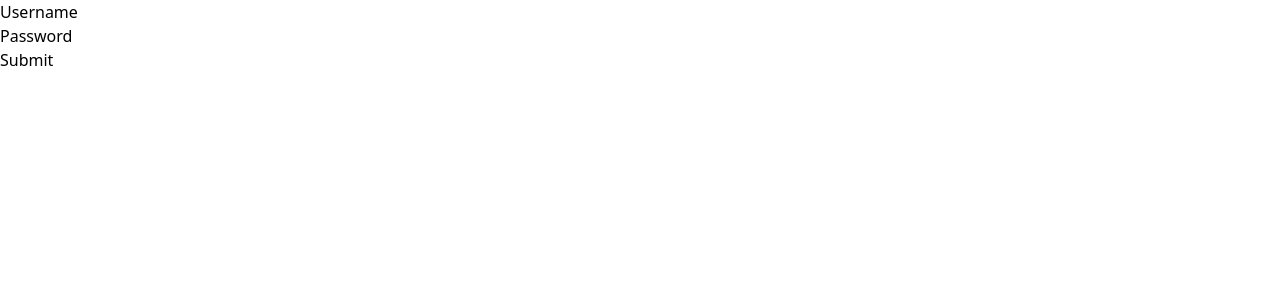
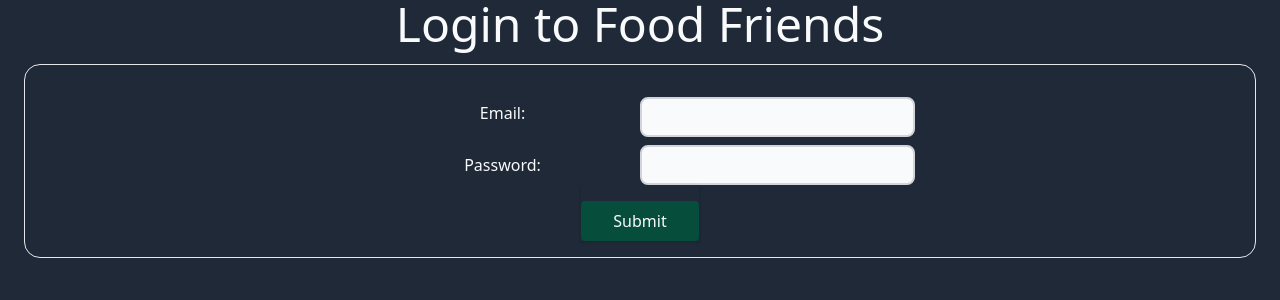
Before and after one commit to andyanday33/food-friends, a Nuxt app in the folder front-end/: page /login in a window 1280 px wide. Shown: the top 300 px of the page. Built offline with nearby package versions, Linux system fonts and the light colour scheme.

Commit message:
Updated login page styling, Added incorrect credential information to login page

```diff
--- a/front-end/pages/Cuisines.vue
+++ b/front-end/pages/Cuisines.vue
@@ -45,7 +45,7 @@ const axios = require('axios').default;
 export default {
     components: { Navbar, Sidebar },
     name: "CuisinesPage",
-    //middleware: 'auth',
+    middleware: 'auth',
 
     async beforeMount() {
         //Get all the ingredients from the backend and store them in Vuex store
--- a/front-end/pages/Recipes/_type.vue
+++ b/front-end/pages/Recipes/_type.vue
@@ -26,7 +26,7 @@ const axios = require('axios').default;
 export default {
     components: { Navbar, Sidebar },
     name: "CuisinesPage",
-    //middleware: 'auth',
+    middleware: 'auth',
     data() {
         return {
             recipes: []
--- a/front-end/pages/Unauthorized.vue
+++ b/front-end/pages/Unauthorized.vue
@@ -3,10 +3,10 @@
 <Navbar />
 <main class="flex">
 <Sidebar class = "flex-none" />
-<div class="flex-1 p-4 grow shadow justify-start">
+<div class="flex-1 p-4 grow border rounded-2xl mx-6 mt-4 overflow-auto">
         <h2 class="text-5xl text-center">Unauthorized</h2>
-        <p class="p-4">
-            Please <a href="#" class="lg:inline-block lg:mt-0 py-2 rounded hover:bg-green-900 " @click="$auth.loginWith('auth0')">Login or Signup</a>  to see this page
+        <p class="text-center p-4">
+            Please <NuxtLink to="/login" class="lg:inline-block lg:mt-0 py-2 rounded hover:bg-green-900">Login or Signup</NuxtLink>  to see this page
         </p>
 </div>
 
--- a/front-end/pages/login.vue
+++ b/front-end/pages/login.vue
@@ -1,17 +1,24 @@
 <template>
-  <div>
-    <form @submit.prevent="userLogin">
-      <div>
-        <label>Username</label>
-        <input type="text" v-model="login.username" />
+  <div class="bg-gray-800 text-gray-50 h-screen justify-center">
+    <h1 class="text-5xl text-center">Login to Food Friends</h1>
+    <form class="grid grid-cols-3 p-4 grow justify-start border rounded-2xl mx-6 mt-4" @submit.prevent="userLogin">
+      <div class="col-span-3 justify-self-center grid grid-cols-2 justify-items-center">
+        <label class="py-5 px-4">Email:</label>
+        <input class="text-black mt-4 border-2 border-gray-300 bg-gray-50 h-10 pl-2 pr-8 rounded-lg focus:outline-none"
+        type="email" v-model="login.username" />
       </div>
-      <div>
-        <label>Password</label>
-        <input type="password" v-model="login.password" />
+      <div class="col-span-3 justify-self-center grid grid-cols-2 justify-items-center">
+        <label class="py-2 px-4">Password:</label>
+        <input class="text-black border-2 border-gray-300 bg-gray-50 h-10 pl-2 pr-8 rounded-lg focus:outline-none"
+        type="password" v-model="login.password" />
       </div>
-      <div>
-        <button type="submit">Submit</button>
+      <div v-if="login.incorrect" class="col-span-3 justify-self-center grid grid-cols-2 shadow">
+        <p class="col-span-2 rounded bg-red-900 py-2 px-8 mt-4">Incorrect username/password</p>
       </div>
+      <div class="col-span-3 justify-self-center grid grid-cols-2 shadow">
+        <button class="col-span-2 rounded bg-green-900 py-2 px-8 mt-4 hover:bg-gray-900" type="submit">Submit</button>
+      </div>
+
     </form>
   </div>
 </template>
@@ -22,13 +29,15 @@ export default {
     return {
       login: {
         username: '',
-        password: ''
+        password: '',
+        incorrect: false,
       }
     }
   },
   methods: {
     async userLogin() {
       try {
+        this.login.incorrect = false;
         // let response = await this.$auth.loginWith('local', { data: this.login });
         const res = await this.$axios.$post(`${ process.env.baseUrl }:${ process.env.apiPort }/user/login?email=${this.login.username}&password=${this.login.password}`);
         console.log(res);
@@ -50,7 +59,9 @@ export default {
         console.log(this.$auth.user);
         console.log(this.$auth.loggedIn);
       } catch (err) {
-        console.log(err)
+        console.log(err);
+        this.login.incorrect = true;
+        console.log(this.login.incorrect);
       }
     }
   }
```
